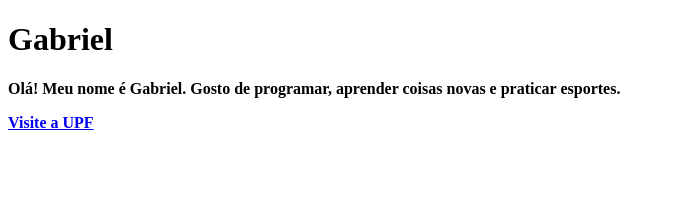
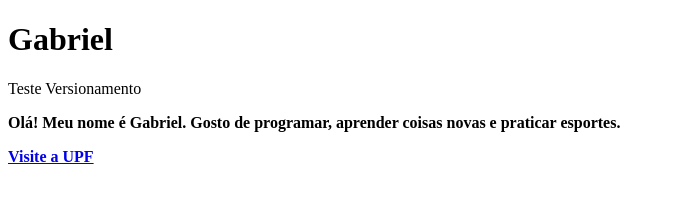
Before and after one commit to gabrielhecklerpedroso2003-web/Desenvolvimento_web, a plain HTML site: page exercicio1.html in a window 1280 px wide. Shown: the whole page, without its empty margins (0-675 px from the left). Drawn offline with Linux system fonts and the light colour scheme.

Commit message:
Exercicio Desenvolvimento Web 1

```diff
--- a/exercicio1.html
+++ b/exercicio1.html
@@ -6,6 +6,7 @@
 </head>
 <body>
     <h1>Gabriel</h1>
+    <span> Teste Versionamento</span>
     <b>
         <p>Olá! Meu nome é Gabriel. Gosto de programar, aprender coisas novas e praticar esportes.</p>
     <p><a href="https://www.upf.br" target="_blank">Visite a UPF</a></p>
```
